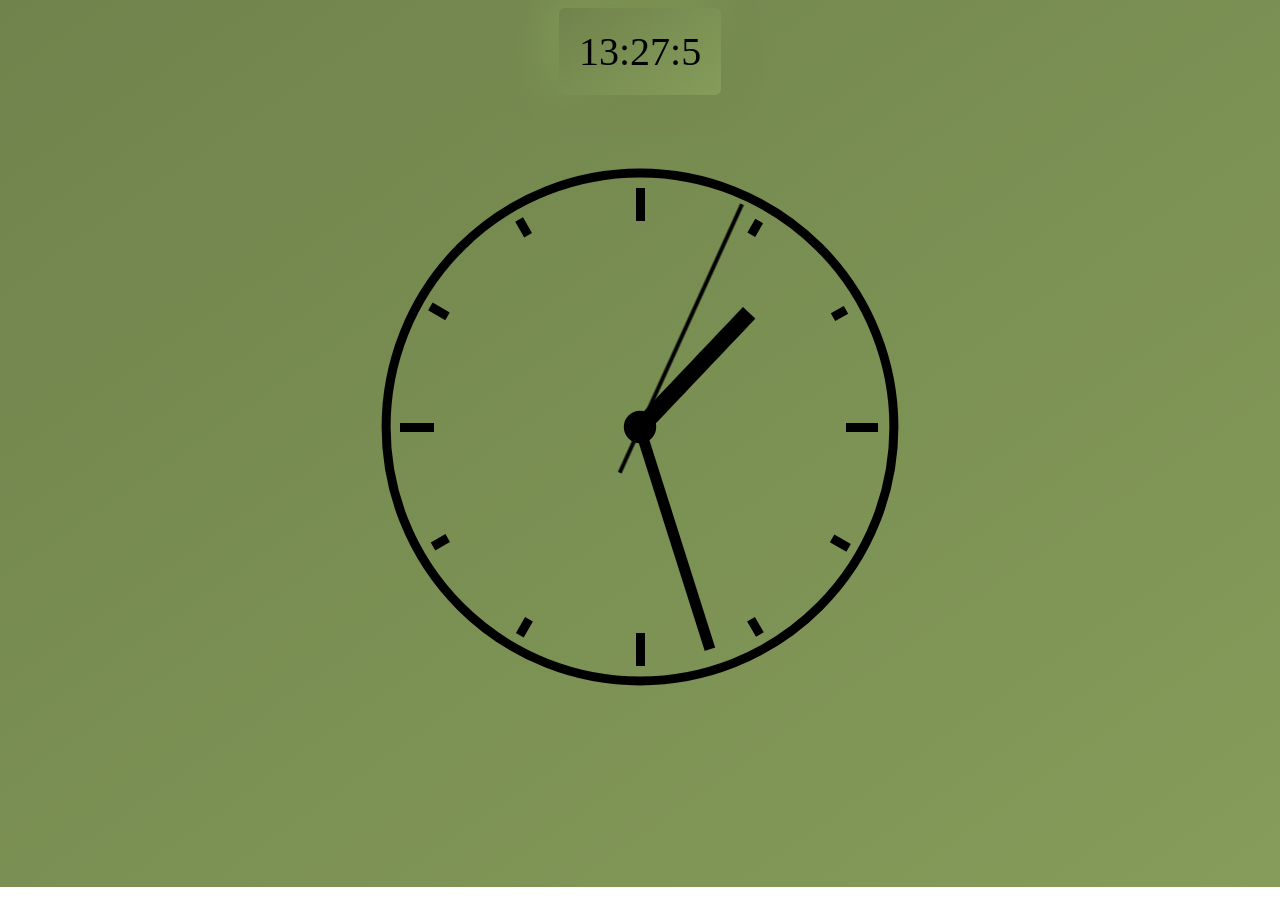
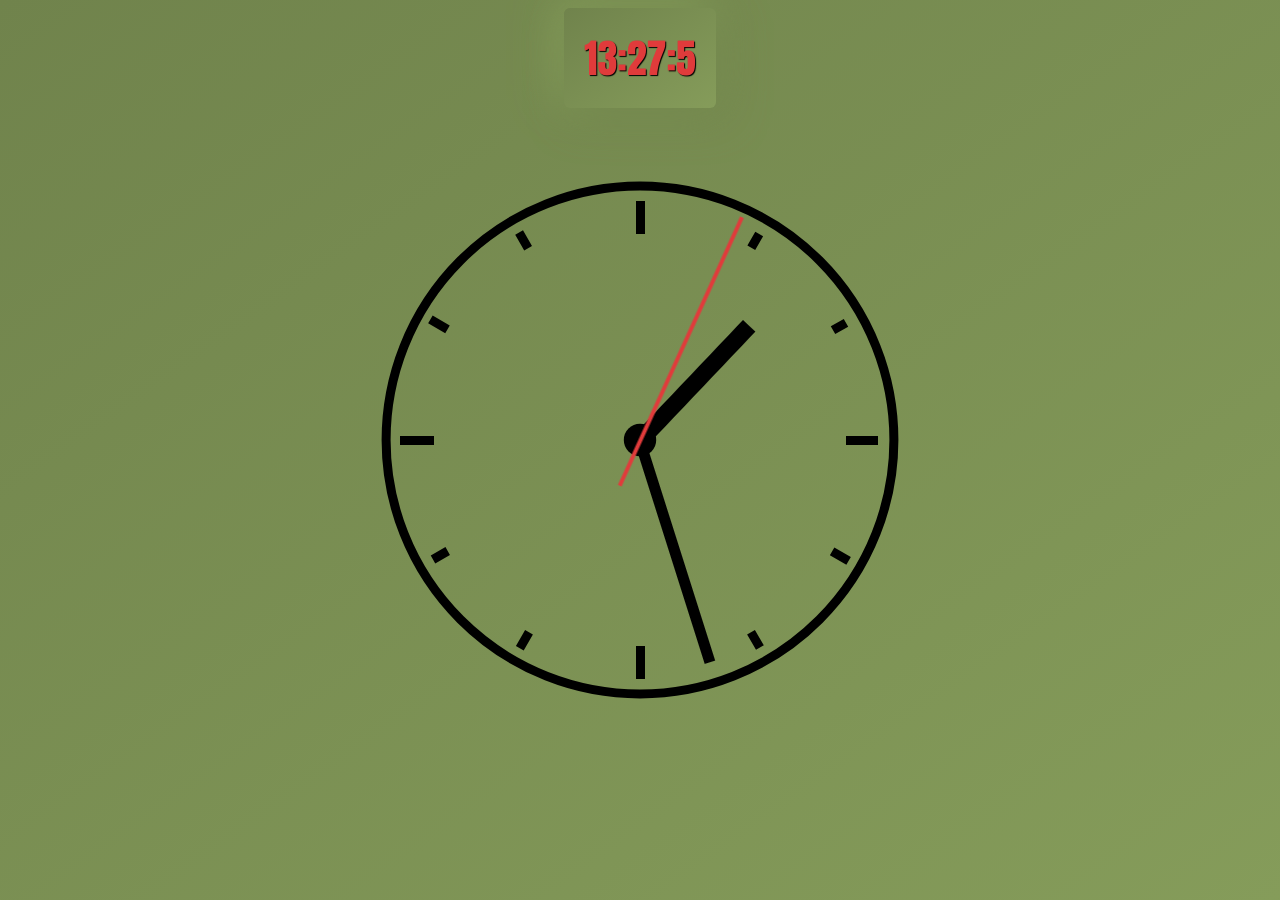
Before and after one commit to theocrsb/Brief3_Horloge, a plain HTML site: page index.html in a window 1280 px wide. Drawn offline with Linux system fonts and the light colour scheme.

Commit message:
changement couleur

```diff
--- a/css/style.css
+++ b/css/style.css
@@ -1,3 +1,5 @@
+@import url("https://fonts.googleapis.com/css2?family=Rajdhani:wght@300;400;500;600;700&display=swap");
+@import url("https://fonts.googleapis.com/css2?family=Anton&display=swap");
 /* Layout */
 .main {
   display: flex;
@@ -46,7 +48,7 @@
 
 .second-arm {
   fill: none;
-  stroke: #000;
+  stroke: rgb(224, 59, 59);
   stroke-width: 4;
   stroke-miterlimit: 10;
 }
@@ -70,6 +72,7 @@
   align-items: center;
   justify-content: center;
   font-size: 2.5em;
+  font-family: "Anton", sans-serif;
 }
 
 /* modification perso */
@@ -78,9 +81,10 @@ body {
 }
 .heure p {
   margin: 0 0 0 0;
-  color: rgb(0, 0, 0);
+  color: rgb(224, 59, 59);
   padding: 0.5em 0.5em 0.5em 0.5em;
   border-radius: 6px;
   background: linear-gradient(145deg, #70834c, #859c5a);
   box-shadow: 8px 8px 42px #72864d, -8px -8px 42px #869e5b;
+  text-shadow: #000 1px 1px 1px;
 }
```
